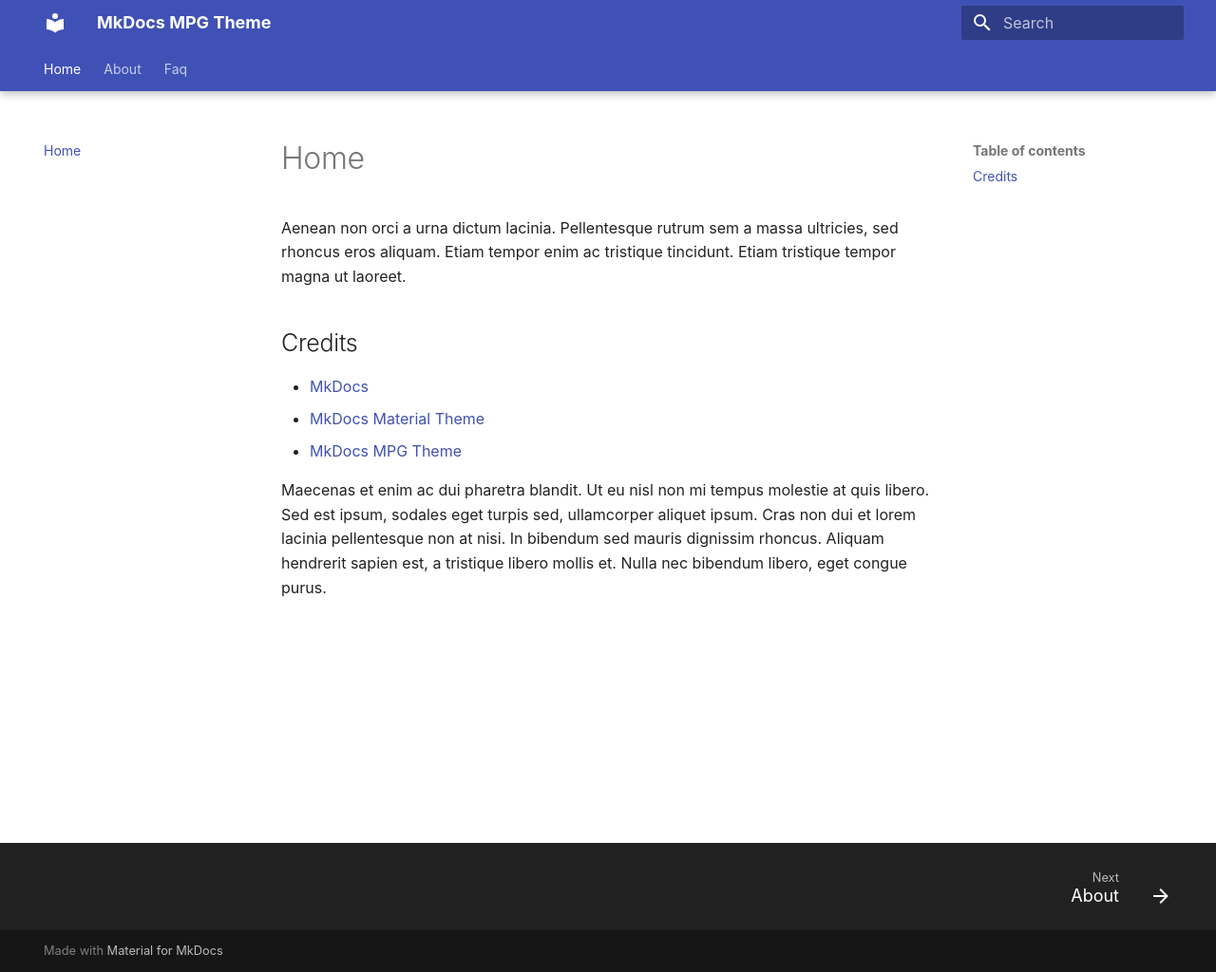
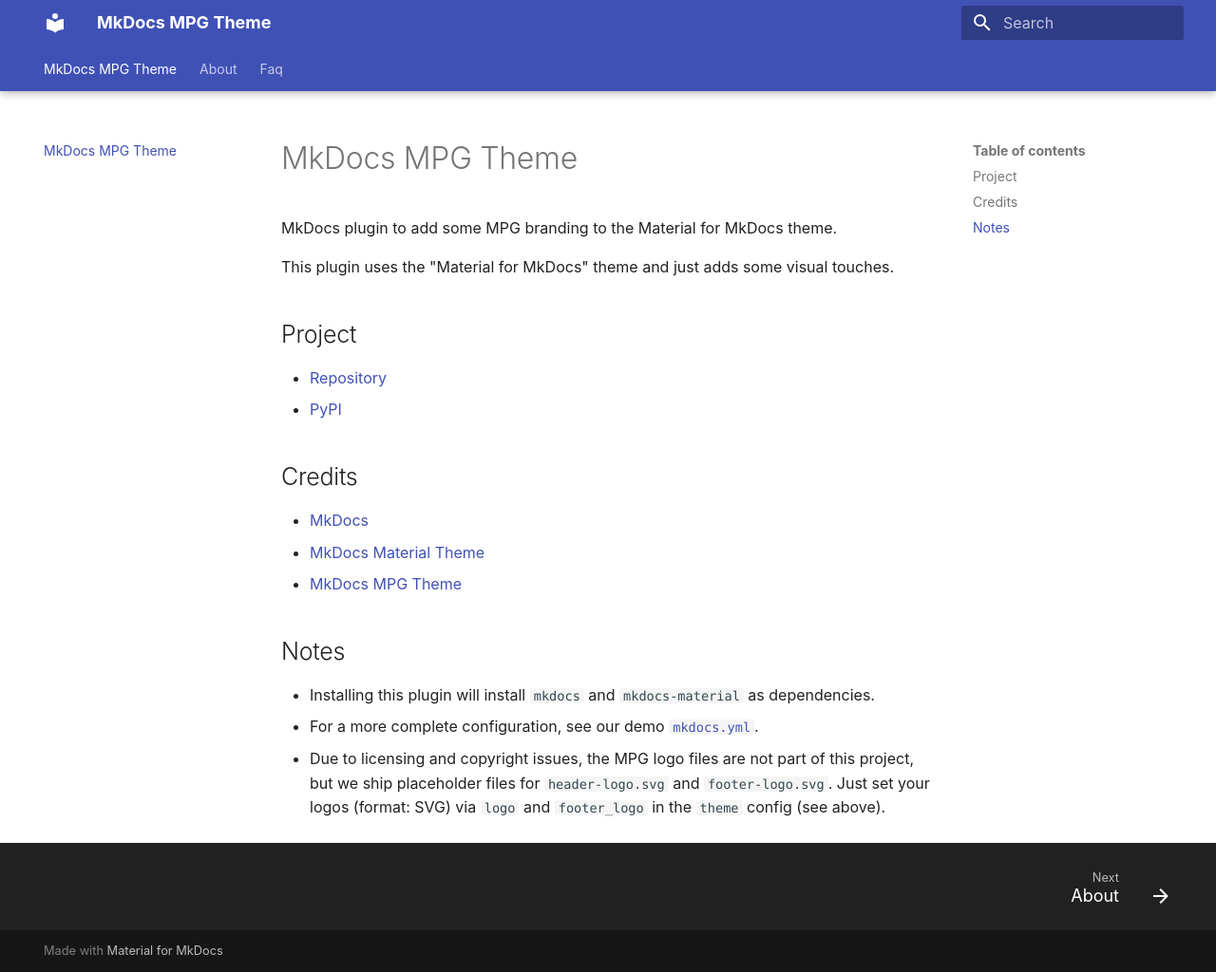
Before and after one commit to tombreit/mkdocs-mpgtheme-plugin, an MkDocs documentation site: the page built from docs/index.md, in a window 1280 px wide and 1024 px high. Shown: the whole window at 95% size. Built offline with MkDocs 1.6.1 and Material for MkDocs 9.7.7, drawn with Linux system fonts in a browser that asks for light colours.

Commit message:
Mention PyPI package, misc

```diff
--- a/docs/index.md
+++ b/docs/index.md
@@ -1,6 +1,13 @@
-# Home
+# MkDocs MPG Theme
 
-Aenean non orci a urna dictum lacinia. Pellentesque rutrum sem a massa ultricies, sed rhoncus eros aliquam. Etiam tempor enim ac tristique tincidunt. Etiam tristique tempor magna ut laoreet.
+MkDocs plugin to add some MPG branding to the Material for MkDocs theme.
+
+This plugin uses the "Material for MkDocs" theme and just adds some visual touches.
+
+## Project
+
+- [Repository](https://github.com/tombreit/mkdocs-mpgtheme-plugin)
+- [PyPI](https://pypi.org/project/mkdocs-mpgtheme-plugin/)
 
 ## Credits
 
@@ -8,4 +15,8 @@
 - [MkDocs Material Theme](https://squidfunk.github.io/mkdocs-material/)
 - [MkDocs MPG Theme](https://tombreit.github.io/mkdocs-mpgtheme-plugin/)
 
-Maecenas et enim ac dui pharetra blandit. Ut eu nisl non mi tempus molestie at quis libero. Sed est ipsum, sodales eget turpis sed, ullamcorper aliquet ipsum. Cras non dui et lorem lacinia pellentesque non at nisi. In bibendum sed mauris dignissim rhoncus. Aliquam hendrerit sapien est, a tristique libero mollis et. Nulla nec bibendum libero, eget congue purus.
+## Notes
+
+- Installing this plugin will install `mkdocs` and `mkdocs-material` as dependencies.
+- For a more complete configuration, see our demo [`mkdocs.yml`](https://github.com/tombreit/mkdocs-mpgtheme-plugin/blob/main/mkdocs.yml).
+- Due to licensing and copyright issues, the MPG logo files are not part of this project, but we ship placeholder files for `header-logo.svg` and `footer-logo.svg`. Just set your logos (format: SVG) via `logo` and `footer_logo` in the `theme` config (see above).
```
Also changed, not shown: README.md (+5 -1 lines).
